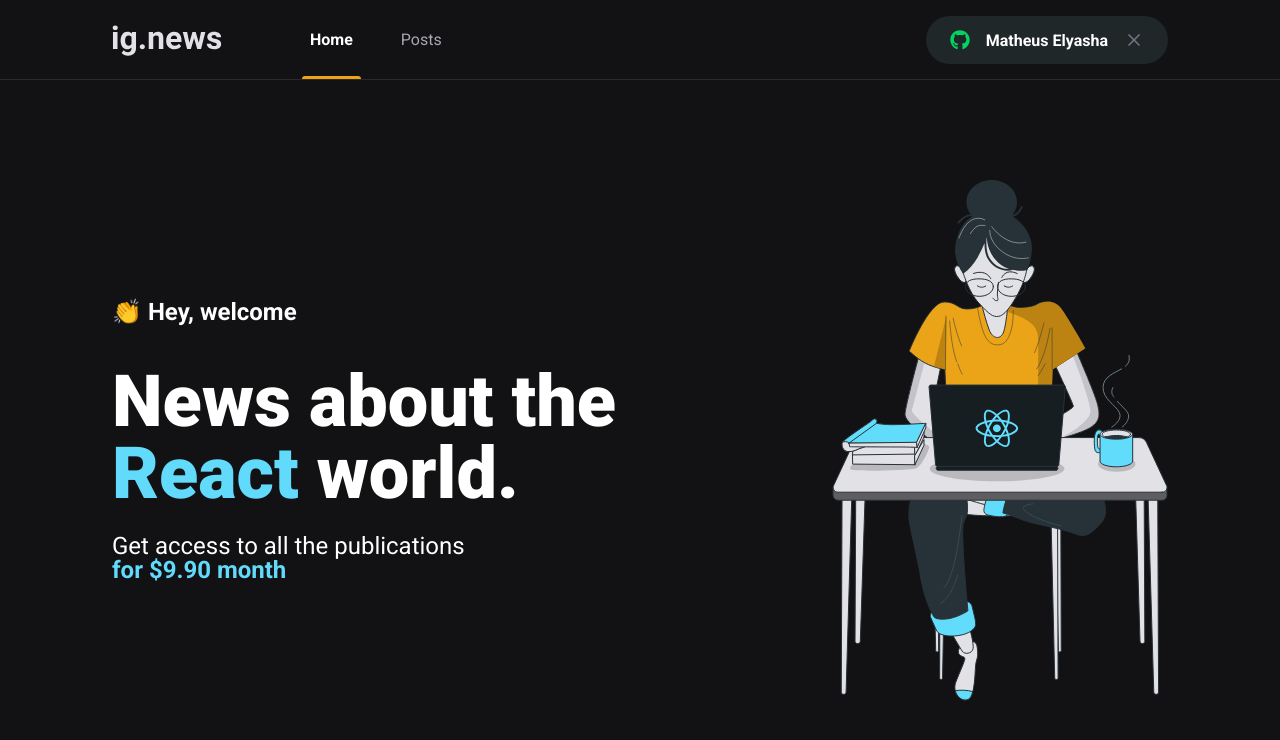
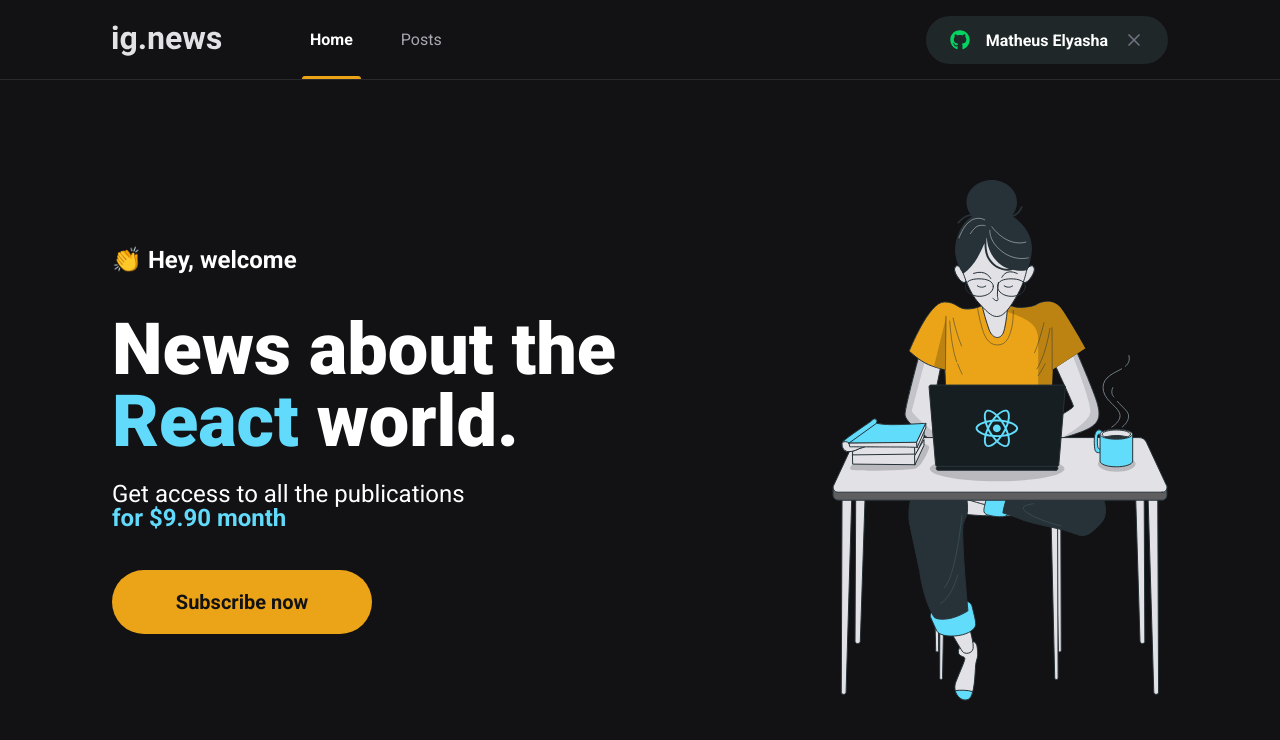
Before and after one commit to elyasha/ignews, a Next.js app: page / in a window 1280 px wide. Shown: the top 740 px of the page. Built offline with nearby package versions, Linux system fonts and the light colour scheme.

Commit message:
subscribe button

```diff
--- /dev/null
+++ b/src/components/SubscribeButton/index.tsx
@@ -0,0 +1,10 @@
+import styles from './styles.module.scss';
+
+
+export function SubscribeButton() {
+	return (
+    <button type="button" className={styles.subscribeButton}>
+      Subscribe now
+    </button>
+	)
+}
--- /dev/null
+++ b/src/components/SubscribeButton/styles.module.scss
@@ -0,0 +1,20 @@
+.subscribeButton {
+	width: 260px;
+	height: 4rem;
+	border: 0;
+	border-radius: 2rem;
+	background: var(--yellow-500);
+	color: var(--gray-900);
+	font-size: 1.25rem;
+	font-weight: bold;
+
+	display: flex;
+	align-items: center;
+	justify-content: center;
+
+	transition: filter 0.2s;
+
+	&:hover {
+		filter: brightness(0.8);
+	}
+}
--- a/src/pages/home.module.scss
+++ b/src/pages/home.module.scss
@@ -39,5 +39,8 @@
     }
   }
 
+  button {
+    margin-top: 2.5rem;
+  }
 
 }
--- a/src/pages/index.tsx
+++ b/src/pages/index.tsx
@@ -1,4 +1,5 @@
 import Head from 'next/head';
+import { SubscribeButton } from '../components/SubscribeButton';
 import styles from './home.module.scss';
 
 export default function Home() {
@@ -16,6 +17,7 @@
             Get access to all the publications <br />
             <span>for $9.90 month</span>
           </p>
+          <SubscribeButton />
 
         </section>
 
```
